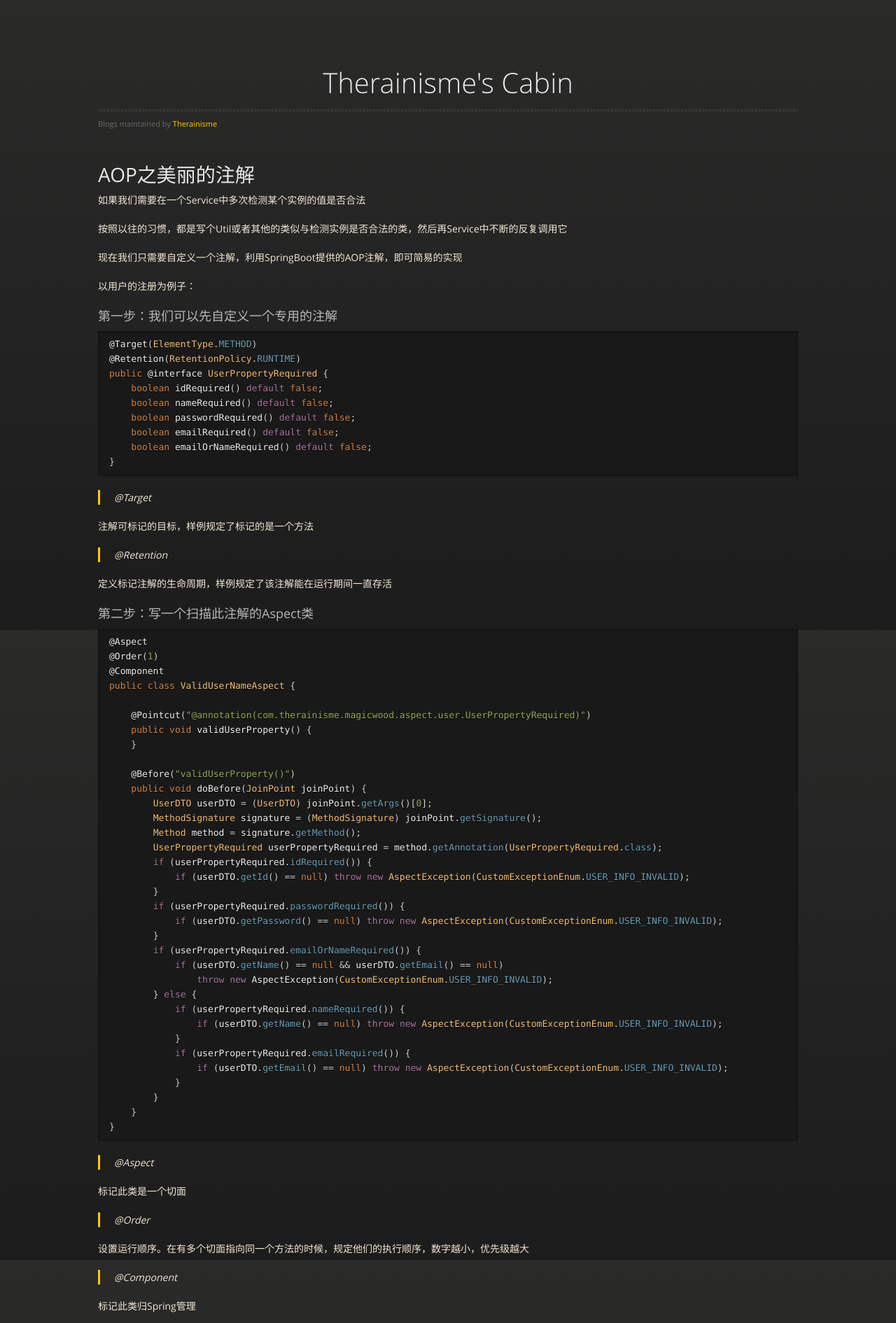
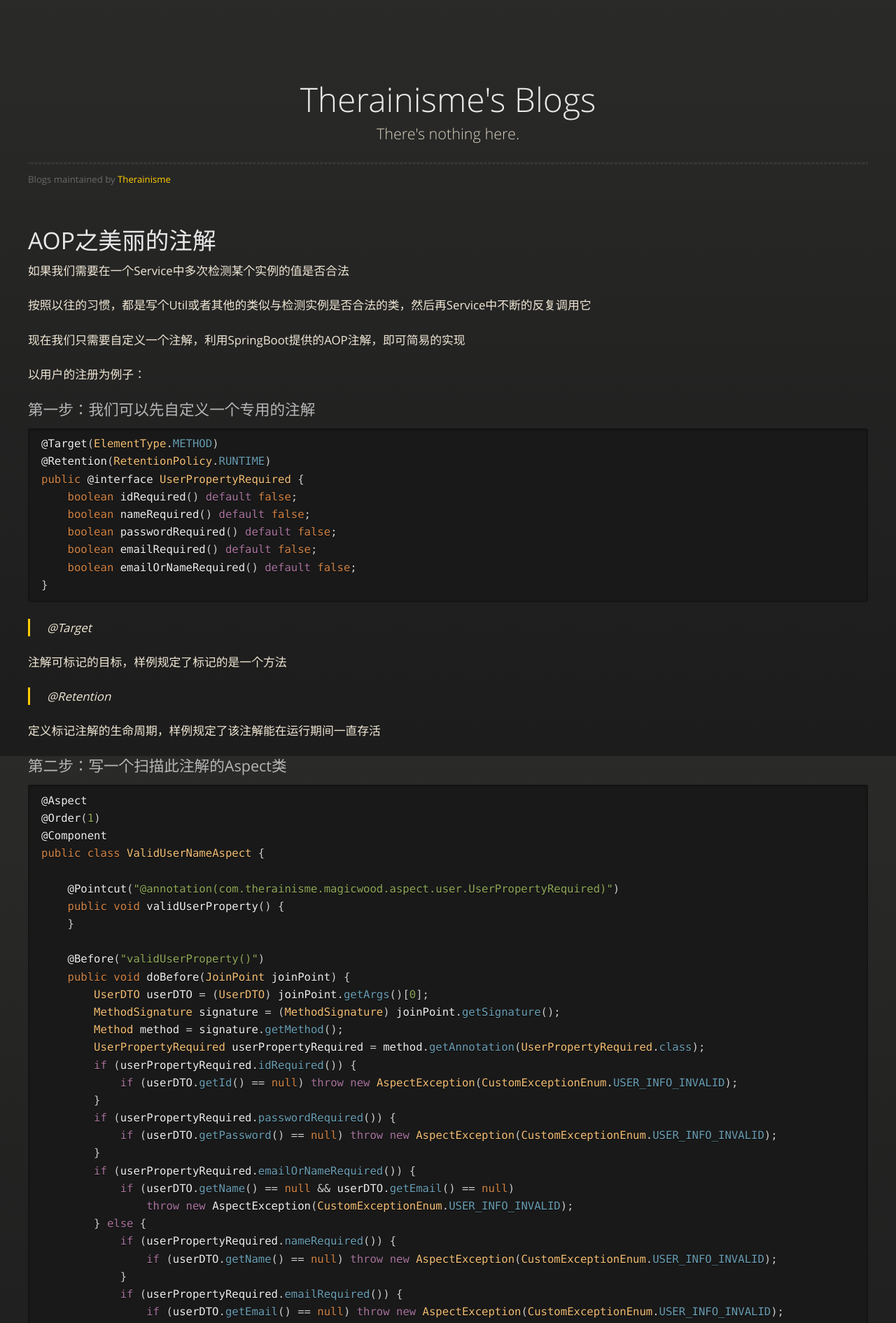
Before and after one commit to Therainisme/blog, a Jekyll site: the page built from docs/java/AOP-1.md, in a window 1280 px wide. Shown: the top 1890 px of the page at 70% size. Built offline with Jekyll 4.4.1, drawn with Linux system fonts in a browser that asks for light colours; our own code applies the rules of GitHub Pages for plain Markdown files; the repository's description, which GitHub fills in, is left out.

Commit message:
modified css stlye

```diff
--- a/_config.yml
+++ b/_config.yml
@@ -1,4 +1,5 @@
-title: Therainisme's Cabin
+title: Therainisme's Blogs
+description: There's nothing here.
 show_downloads: true
 google_analytics:
 theme: jekyll-theme-midnight
--- a/_layouts/default.html
+++ b/_layouts/default.html
@@ -17,7 +17,7 @@
     <meta name="viewport" content="width=device-width, initial-scale=1, user-scalable=no">
 
   </head>
-  <body>
+  <body style="zoom: 120%;">
       <div id="header">
         <nav>
           <li class="fork"><a href="{{ site.github.repository_url }}">View On GitHub</a></li>
--- a/assets/css/style.scss
+++ b/assets/css/style.scss
@@ -11,3 +11,7 @@
 #header, section #title .credits.right{
     display: none;
 }
+
+code{
+    font-family: Consolas;
+}
```
